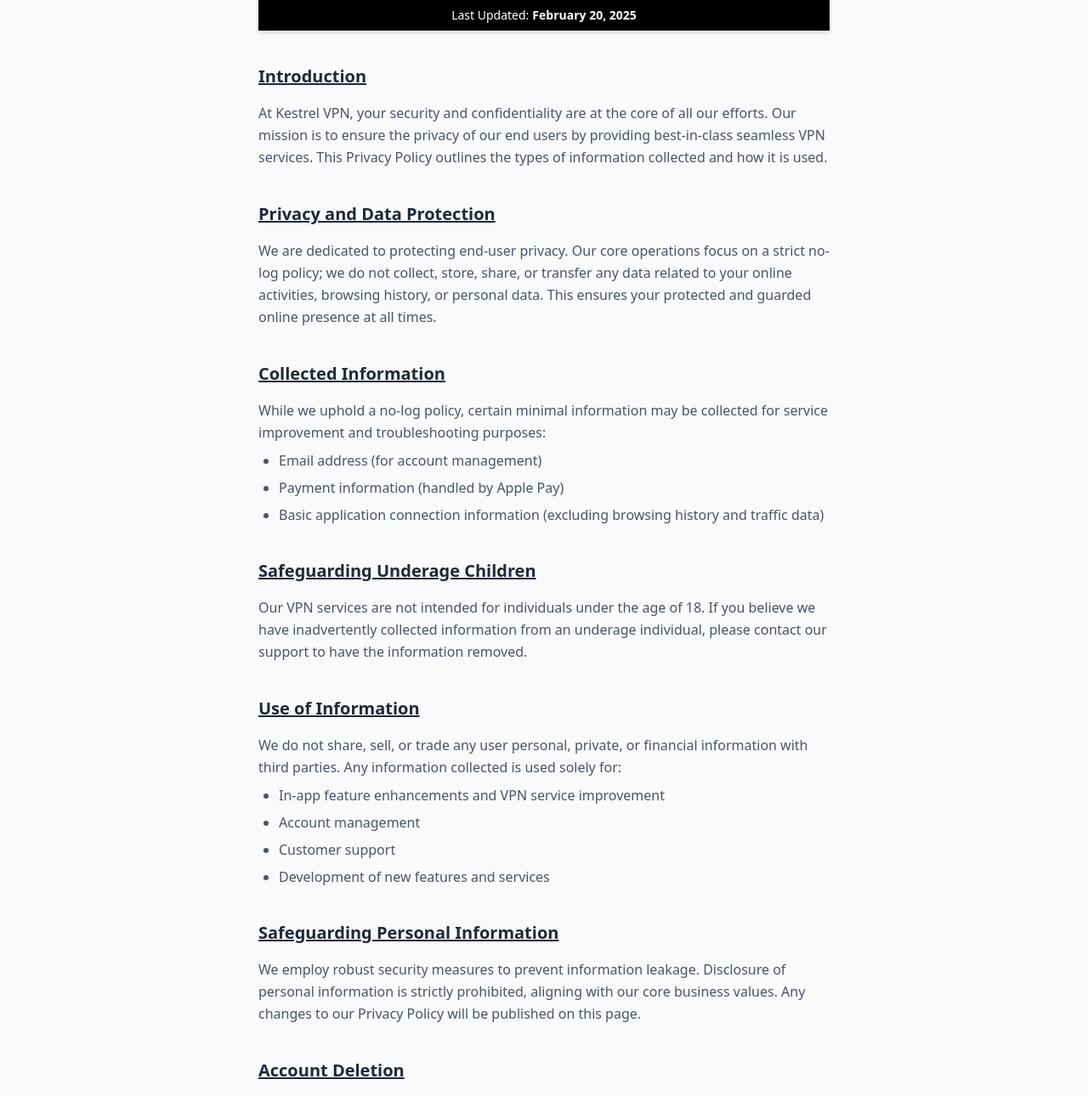
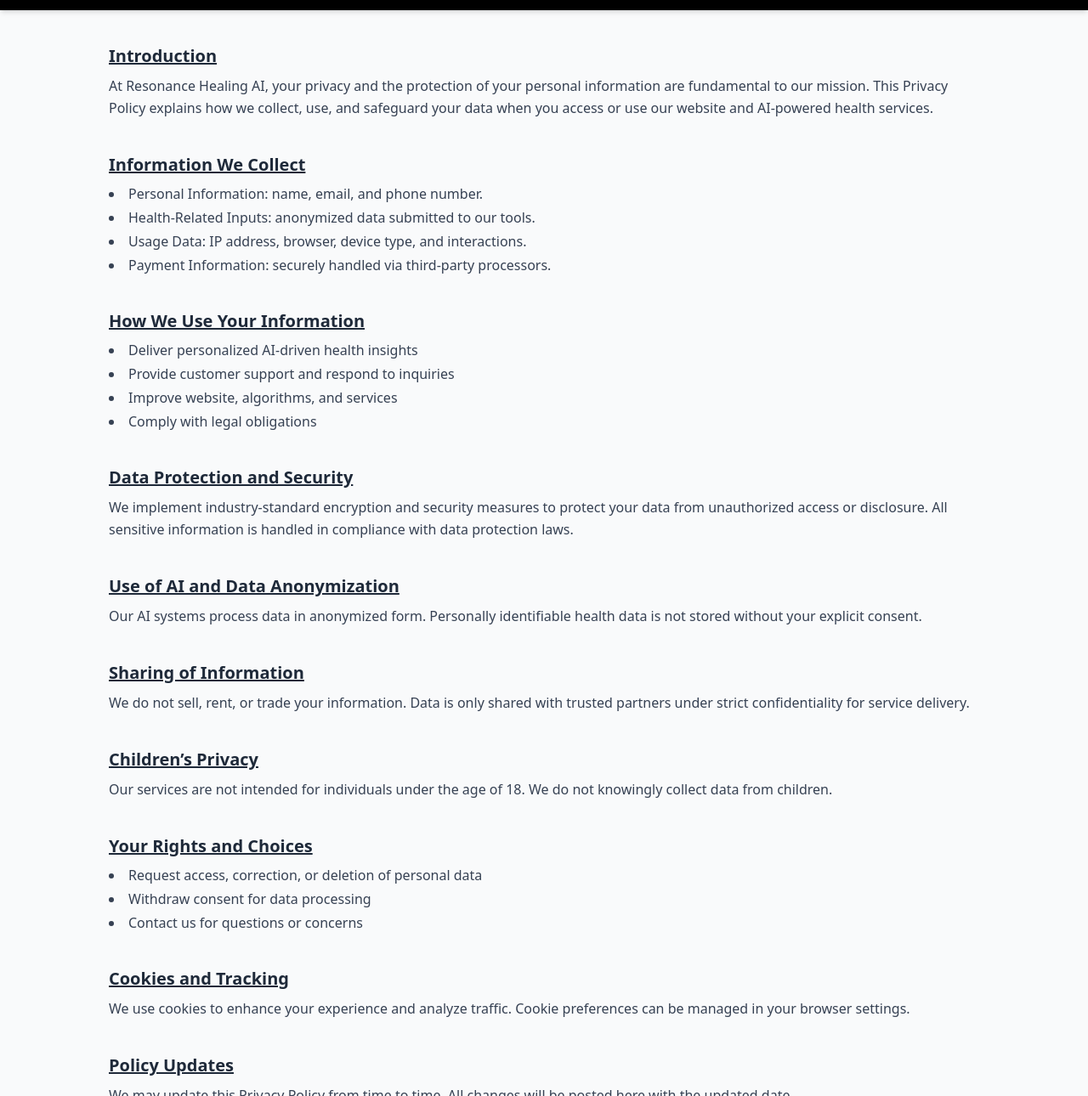
Before and after one commit to khansase/privacy-policy, a plain HTML site: page index.html in a window 1280 px wide. Shown: the part 96-1386 px from the top of the page at 85% size. Drawn offline with nearby package versions, Linux system fonts and the light colour scheme.

Commit message:
update html

```diff
--- a/index.html
+++ b/index.html
@@ -3,165 +3,163 @@
   <head>
     <meta charset="UTF-8" />
     <meta name="viewport" content="width=device-width, initial-scale=1.0" />
-    <title>Privacy Policy</title>
+    <title>Privacy Policy | Resonance Healing AI</title>
     <script src="https://cdn.jsdelivr.net/npm/@tailwindcss/browser@4"></script>
   </head>
-  <body class="bg-gray-50 text-gray-800">
+  <body class="bg-gray-50 text-gray-800 font-sans">
     <!-- Main Content -->
-    <main class="">
-      <section class="px-10 md:px-76 py-10 space-y-10">
+    <main>
       <!-- Header -->
-        <header
-          class="flex flex-col items-center justify-between gap-6 shadow-md py-2 text-center bg-black"
-        >
-          <h1 class="flex text-2xl font-bold text-white">Privacy Policy</h1>
-          <p class="flex text-sm text-gray-600 text-white">
-            Last Updated:
-            <span class="ml-1 font-semibold">February 20, 2025</span>
+      <header class="bg-black text-white py-6 px-4 text-center shadow-md">
+        <h1 class="text-3xl font-bold">Privacy Policy</h1>
+        <p class="text-sm mt-1">
+          Last Updated: <span class="font-semibold">February 20, 2025</span>
         </p>
       </header>
-        <section>
-          <h2 class="text-xl font-semibold underline mb-4 text-gray-800">
-            Introduction
+
+      <!-- Content Sections -->
+      <section class="px-4 md:px-12 lg:px-32 py-10 space-y-10">
+        <div>
+          <h2 class="text-xl font-semibold underline mb-2">Introduction</h2>
+          <p class="text-gray-700 leading-relaxed">
+            At Resonance Healing AI, your privacy and the protection of your
+            personal information are fundamental to our mission. This Privacy
+            Policy explains how we collect, use, and safeguard your data when
+            you access or use our website and AI-powered health services.
+          </p>
+        </div>
+
+        <div>
+          <h2 class="text-xl font-semibold underline mb-2">
+            Information We Collect
           </h2>
-          <p class="text-gray-600 leading-relaxed">
-            At Kestrel VPN, your security and confidentiality are at the core of
-            all our efforts. Our mission is to ensure the privacy of our end
-            users by providing best-in-class seamless VPN services. This Privacy
-            Policy outlines the types of information collected and how it is
-            used.
-          </p>
-        </section>
-
-        <!-- Privacy and Data Protection -->
-        <section>
-          <h2 class="text-xl font-semibold underline mb-4 text-gray-800">
-            Privacy and Data Protection
-          </h2>
-          <p class="text-gray-600 leading-relaxed">
-            We are dedicated to protecting end-user privacy. Our core operations
-            focus on a strict no-log policy; we do not collect, store, share, or
-            transfer any data related to your online activities, browsing
-            history, or personal data. This ensures your protected and guarded
-            online presence at all times.
-          </p>
-        </section>
-
-        <!-- Collected Information -->
-        <section>
-          <h2 class="text-xl font-semibold underline mb-4 text-gray-800">
-            Collected Information
-          </h2>
-          <p class="text-gray-600 leading-relaxed">
-            While we uphold a no-log policy, certain minimal information may be
-            collected for service improvement and troubleshooting purposes:
-          </p>
-          <ul class="list-disc pl-6 text-gray-600 space-y-2 mt-2">
-            <li>Email address (for account management)</li>
-            <li>Payment information (handled by Apple Pay)</li>
+          <ul class="list-disc list-inside text-gray-700 space-y-1">
+            <li>Personal Information: name, email, and phone number.</li>
             <li>
-              Basic application connection information (excluding browsing
-              history and traffic data)
+              Health-Related Inputs: anonymized data submitted to our tools.
+            </li>
+            <li>
+              Usage Data: IP address, browser, device type, and interactions.
+            </li>
+            <li>
+              Payment Information: securely handled via third-party processors.
             </li>
           </ul>
-        </section>
+        </div>
 
-        <!-- Safeguarding Underage Children -->
-        <section>
-          <h2 class="text-xl font-semibold underline mb-4 text-gray-800">
-            Safeguarding Underage Children
+        <div>
+          <h2 class="text-xl font-semibold underline mb-2">
+            How We Use Your Information
           </h2>
-          <p class="text-gray-600 leading-relaxed">
-            Our VPN services are not intended for individuals under the age of
-            18. If you believe we have inadvertently collected information from
-            an underage individual, please contact our support to have the
-            information removed.
+          <ul class="list-disc list-inside text-gray-700 space-y-1">
+            <li>Deliver personalized AI-driven health insights</li>
+            <li>Provide customer support and respond to inquiries</li>
+            <li>Improve website, algorithms, and services</li>
+            <li>Comply with legal obligations</li>
+          </ul>
+        </div>
+
+        <div>
+          <h2 class="text-xl font-semibold underline mb-2">
+            Data Protection and Security
+          </h2>
+          <p class="text-gray-700 leading-relaxed">
+            We implement industry-standard encryption and security measures to
+            protect your data from unauthorized access or disclosure. All
+            sensitive information is handled in compliance with data protection
+            laws.
           </p>
-        </section>
+        </div>
 
-        <!-- Use of Information -->
-        <section>
-          <h2 class="text-xl font-semibold underline mb-4 text-gray-800">
-            Use of Information
+        <div>
+          <h2 class="text-xl font-semibold underline mb-2">
+            Use of AI and Data Anonymization
           </h2>
-          <p class="text-gray-600 leading-relaxed">
-            We do not share, sell, or trade any user personal, private, or
-            financial information with third parties. Any information collected
-            is used solely for:
+          <p class="text-gray-700 leading-relaxed">
+            Our AI systems process data in anonymized form. Personally
+            identifiable health data is not stored without your explicit
+            consent.
           </p>
-          <ul class="list-disc pl-6 text-gray-600 space-y-2 mt-2">
-            <li>In-app feature enhancements and VPN service improvement</li>
-            <li>Account management</li>
-            <li>Customer support</li>
-            <li>Development of new features and services</li>
+        </div>
+
+        <div>
+          <h2 class="text-xl font-semibold underline mb-2">
+            Sharing of Information
+          </h2>
+          <p class="text-gray-700 leading-relaxed">
+            We do not sell, rent, or trade your information. Data is only shared
+            with trusted partners under strict confidentiality for service
+            delivery.
+          </p>
+        </div>
+
+        <div>
+          <h2 class="text-xl font-semibold underline mb-2">
+            Children’s Privacy
+          </h2>
+          <p class="text-gray-700 leading-relaxed">
+            Our services are not intended for individuals under the age of 18.
+            We do not knowingly collect data from children.
+          </p>
+        </div>
+
+        <div>
+          <h2 class="text-xl font-semibold underline mb-2">
+            Your Rights and Choices
+          </h2>
+          <ul class="list-disc list-inside text-gray-700 space-y-1">
+            <li>Request access, correction, or deletion of personal data</li>
+            <li>Withdraw consent for data processing</li>
+            <li>Contact us for questions or concerns</li>
           </ul>
-        </section>
+        </div>
 
-        <!-- Safeguarding Personal Information -->
-        <section>
-          <h2 class="text-xl font-semibold underline mb-4 text-gray-800">
-            Safeguarding Personal Information
+        <div>
+          <h2 class="text-xl font-semibold underline mb-2">
+            Cookies and Tracking
           </h2>
-          <p class="text-gray-600 leading-relaxed">
-            We employ robust security measures to prevent information leakage.
-            Disclosure of personal information is strictly prohibited, aligning
-            with our core business values. Any changes to our Privacy Policy
-            will be published on this page.
+          <p class="text-gray-700 leading-relaxed">
+            We use cookies to enhance your experience and analyze traffic.
+            Cookie preferences can be managed in your browser settings.
           </p>
-        </section>
+        </div>
 
-        <!-- Account Deletion -->
-        <section>
-          <h2 class="text-xl font-semibold underline mb-4 text-gray-800">
-            Account Deletion
-          </h2>
-          <p class="text-gray-600 leading-relaxed">
-            Users can delete their accounts through the in-app menu. Upon
-            deletion, no information will be retained on our end.
+        <div>
+          <h2 class="text-xl font-semibold underline mb-2">Policy Updates</h2>
+          <p class="text-gray-700 leading-relaxed">
+            We may update this Privacy Policy from time to time. All changes
+            will be posted here with the updated date.
           </p>
-        </section>
+        </div>
 
-        <!-- Policy Updates -->
-        <section>
-          <h2 class="text-xl font-semibold underline mb-4 text-gray-800">
-            Policy Updates
-          </h2>
-          <p class="text-gray-600 leading-relaxed">
-            Any updates to our Privacy Policy will be published on this page to
-            inform our valued customers.
-          </p>
-        </section>
-
-        <!-- Contact Us -->
-        <section>
-          <h2 class="text-xl font-semibold underline mb-4 text-gray-800">
-            Contact Us
-          </h2>
-          <p class="text-gray-600 leading-relaxed">
-            If you have any queries about this Privacy Policy, feel free to
-            contact us at
+        <div>
+          <h2 class="text-xl font-semibold underline mb-2">Contact Us</h2>
+          <p class="text-gray-700 leading-relaxed">
+            For questions or requests, please email us at
             <a
-              href="mailto:support@kestrelvpn.com"
+              href="mailto:support@resonancehealing.ai"
               class="text-blue-600 hover:underline"
-              >support@kestrelvpn.com</a
+              >support@resonancehealing.ai</a
             >.
           </p>
-        </section>
+        </div>
       </section>
       <section
-        class="w-full h-[400px] bg-[url('./page-turner.svg')] bg-no-repeat bg-cover bg-center flex items-end px-10 md:px-76  pb-2"
+        class="w-full h-[300px] bg-[url('./page-turner.svg')] bg-cover bg-center flex items-center px-4 md:px-16 py-6"
       >
-        <!-- Your content here -->
-
-        <div class="flex flex-col gap-10 w-[700px]">
-          <div class="w-24 h-24 bg-gray-900 rounded-lg shadow-lg">
+        <div
+          class="bg-black/70 p-6 rounded-2xl text-white max-w-xl w-full shadow-lg"
+        >
+          <div class="flex items-center gap-4">
+            <div
+              class="w-16 h-16 bg-gray-900 rounded-md flex items-center justify-center"
+            >
               <svg
-              class="text-gray-900 m-0"
-              fill="white"
+                class="w-8 h-8 text-white"
+                fill="none"
                 stroke="currentColor"
                 stroke-width="1.5"
                 viewBox="0 0 24 24"
-              xmlns="http://www.w3.org/2000/svg"
               >
                 <path
                   stroke-linecap="round"
@@ -170,12 +168,13 @@
                 />
               </svg>
             </div>
-          <div class="flex flex-col gap-2">
-            <h2 class="text-xl  text-white">Kestrel VPN</h2>
-            <h2 class="text-2xl font-bold text-white">
-              "Secure, seamless, unrestricted browsing - your trusted connection
-              anywhere around the world."
-            </h2>
+            <div>
+              <h2 class="text-xl font-semibold">Resonance Healing AI</h2>
+              <p class="text-sm mt-1">
+                "Empowering well-being through innovative AI-driven therapeutic
+                technologies."
+              </p>
+            </div>
           </div>
         </div>
       </section>
@@ -183,9 +182,9 @@
 
     <!-- Footer -->
     <footer
-      class="bg-white shadow-inner py-8 text-center text-sm text-gray-500"
+      class="bg-white text-center py-6 text-sm text-gray-500 shadow-inner"
     >
-      &copy; 2025 Kestrel VPN. All rights reserved.
+      &copy; 2025 Resonance Healing AI. All rights reserved.
     </footer>
   </body>
 </html>
```
Lines whose indentation alone changed are shown as unchanged.
